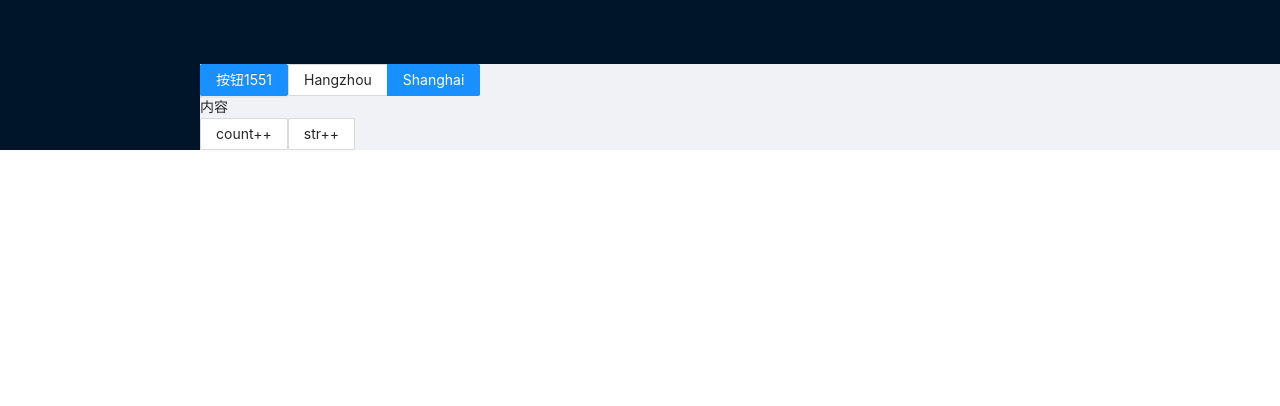
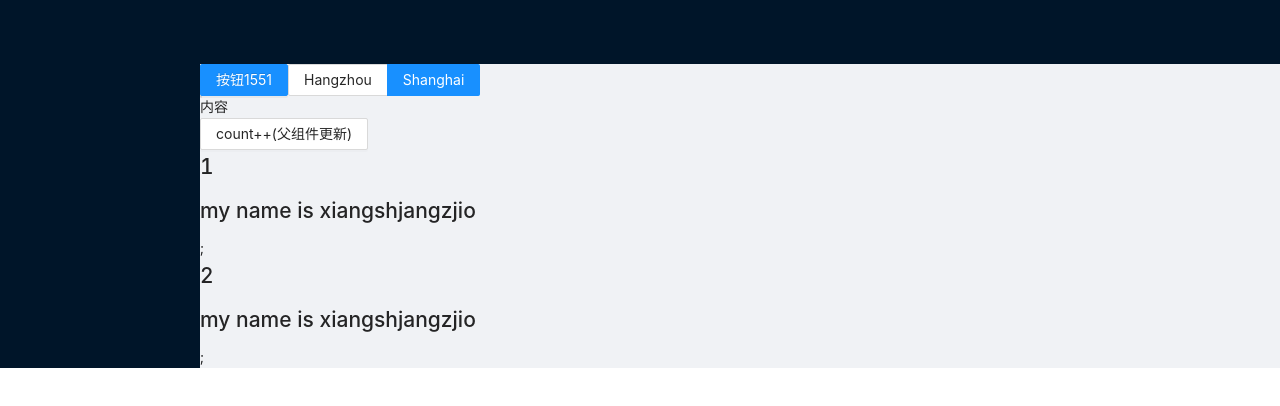
Before and after one commit to advancedweld/my-app, a React app: page / in a window 1280 px wide. Shown: the top 406 px of the page. Built offline with nearby package versions, Linux system fonts and the light colour scheme.

Commit message:
feat: react.memo缓存优化组件更新

```diff
--- a/src/components/EffectCom/EffectCom.tsx
+++ b/src/components/EffectCom/EffectCom.tsx
@@ -1,5 +1,29 @@
+import { react } from "@babel/types";
 import { Button } from "antd";
-import React, { useCallback, useEffect, useRef, useState } from "react";
+import React, {
+  useCallback,
+  useEffect,
+  useMemo,
+  useRef,
+  useState,
+} from "react";
+
+let Subcom: React.FC<{ data: { pname: string }; index: string }> = (props) => {
+  const { pname } = props.data;
+
+  useEffect(() => {
+    console.log("子组件更新----", props);
+  });
+  return (
+    <>
+      <h2>{`${props.index}`}</h2>
+      <h2>{`my name is ${pname}`}</h2>;
+    </>
+  );
+};
+
+// React.memo包裹的子组件会通过对props进行浅比较来判断是否更新
+Subcom = React.memo(Subcom);
 
 const Com = (props: any) => {
   const [count, setCount] = useState(0);
@@ -25,17 +49,27 @@ const Com = (props: any) => {
     setCount(count + 1);
     ref.current = count;
   };
+
+  const pro = useMemo(() => {
+    return { pname: "xiangshjangzjio" };
+  }, []);
+
   return (
     <>
       <div>内容</div>
-      <Button onClick={clickHandler}>count++</Button>
-      <Button
+      <Button onClick={clickHandler}>count++(父组件更新)</Button>
+      {/* <Button
         onClick={() => {
           setStr(str + "h");
         }}
       >
         str++
-      </Button>
+      </Button> */}
+
+      {/* 每次传入一个新对象，子组件一定会更新 */}
+      <Subcom index="1" data={{ pname: "xiangshjangzjio" }} />
+      {/* usememo包裹后指向同一个地址，子组件不会更新 */}
+      <Subcom index="2" data={pro} />
     </>
   );
 };
```
